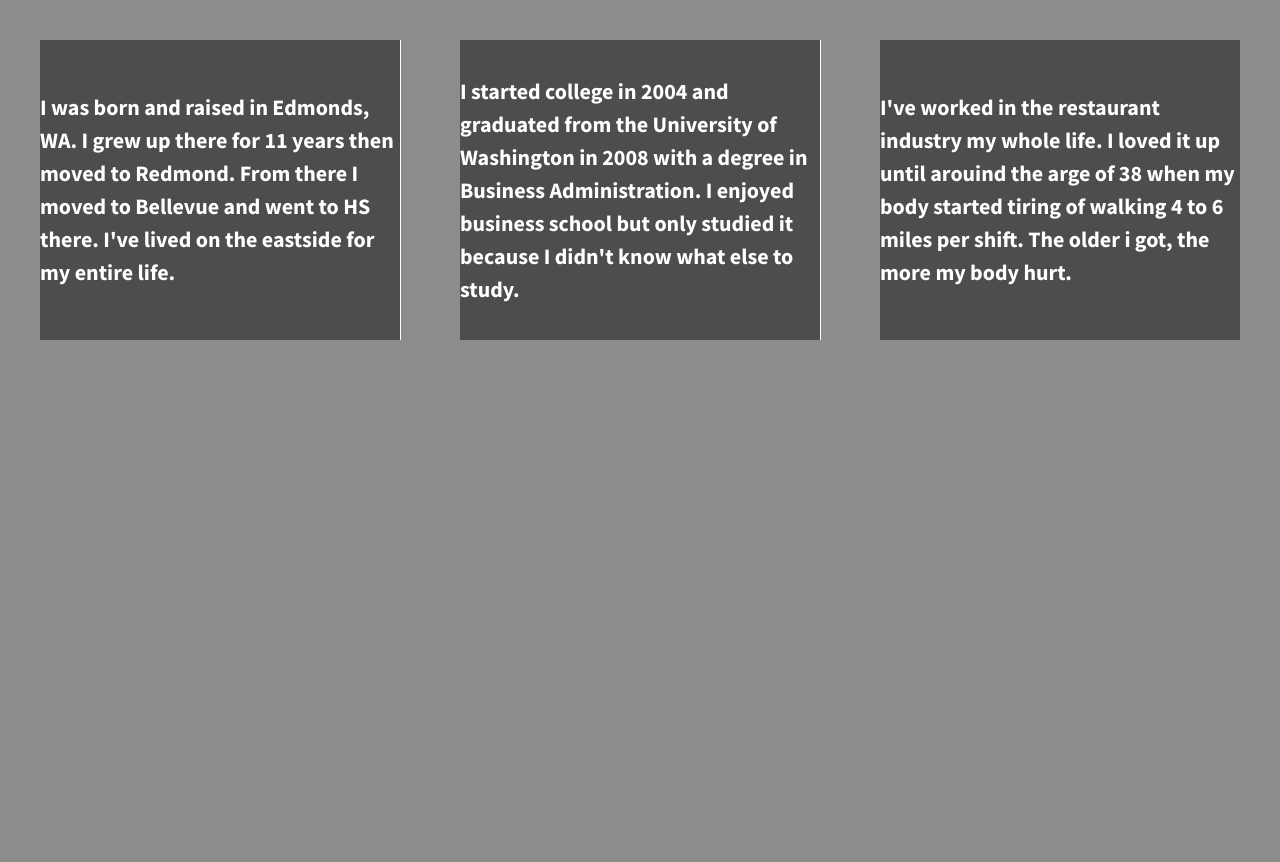
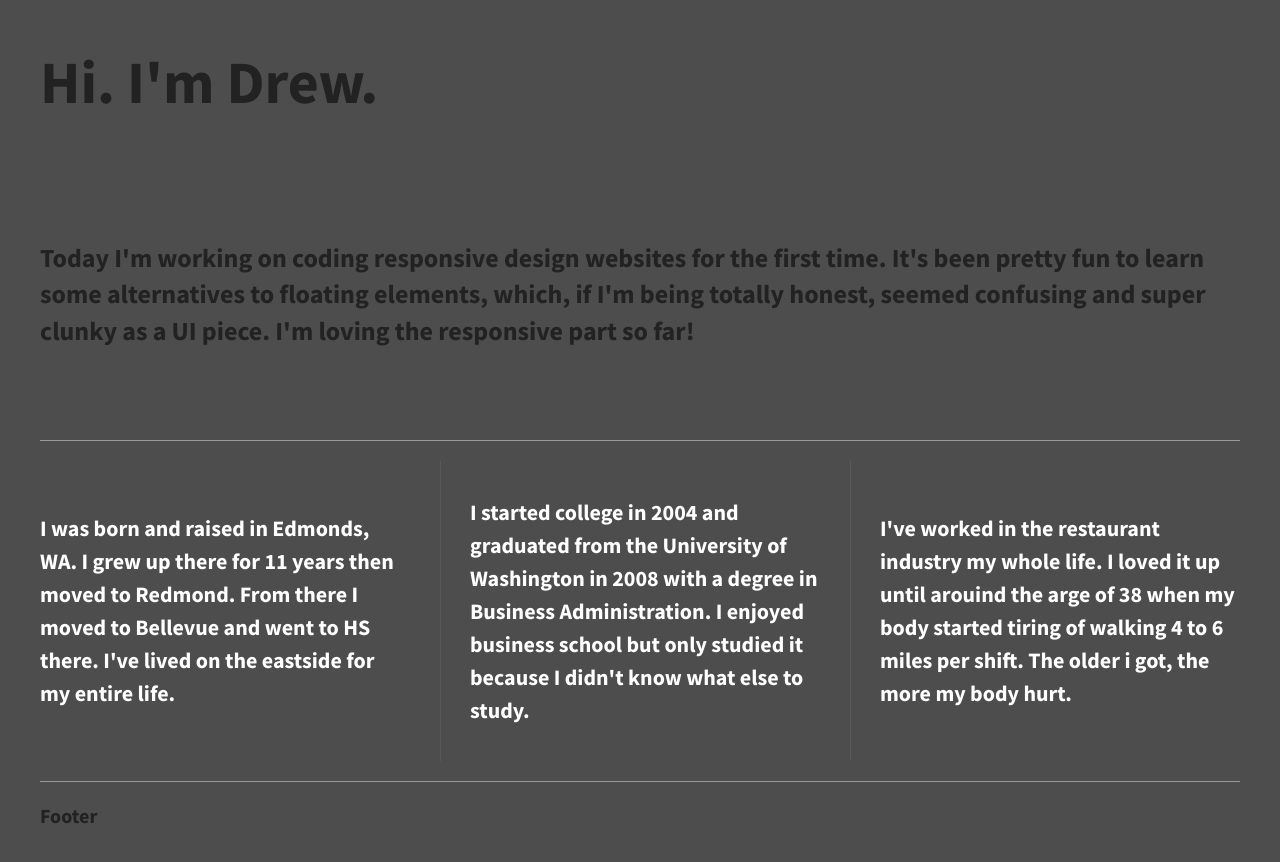
Before and after one commit to drusalt/divs-flexbox-starter, a plain HTML site: page index.html in a window 1280 px wide. Drawn offline with nearby package versions, Linux system fonts and the light colour scheme.

Commit message:
Changed structure and content

```diff
--- a/css/main.css
+++ b/css/main.css
@@ -97,7 +97,7 @@ textarea {
 
 
 html {
-  background-color: #8c8c8c;
+  background-color: #4d4d4d;
   height: 100%;
 }
 
@@ -113,11 +113,43 @@ body {
   font-weight: 700;
   display: flex;
   justify-content: space-between;
+  flex-flow: row wrap;
+
+
+}
 
 /*** Added this note to see if it uploads the push to GitHub ****/
 
+header, footer, main {
+  display: flex;
 
 }
+
+ main {
+  font-size: 1.3em;
+  height: 200px;
+  border-bottom: 1px solid #999999;
+  margin-bottom: 20px;
+
+ }
+
+header {
+  font-size: 3em;
+  height: 200px;
+
+}
+
+footer {
+  border-top: 1px solid #999999;
+  margin-top: 20px;
+  width: 100%;
+
+
+
+}
+
+
+
 
 .div-1, .div-2, .div-3 {
   /*give the divs a width of 30%, add display:flex, set justify-content and align-items to center*/
@@ -128,18 +160,23 @@ body {
   height: 300px;
   width: 30%;
   display:   flex;
-  justify-content: center;
+   justify-content: center;
   align-items: center;
+
+
 
 }
 
+
 .div-1 {
-  border-right: 1px solid #fff;
-
+  border-right: 1px solid #595959;
+  padding-right: 40px;
 }
 
 .div-2 {
-  border-right: 1px solid #fff;
+  border-right: 1px solid #595959;
+  padding-right: 20px;
+
 }
 
 
--- a/index.html
+++ b/index.html
@@ -22,6 +22,18 @@
         <![endif]-->
 
         <section class="wrapper">
+            <header>
+                Hi. I'm Drew.
+            </header>
+
+            <main>
+               Today I'm working on coding responsive design websites for the first time.  It's been pretty fun to learn some alternatives to floating elements, which, if I'm being totally honest, seemed confusing and super clunky as a UI piece.  I'm loving the responsive part so far!
+
+            </main>
+
+            </header><!-- /header -->
+
+
                 <div class="div-1">
                     I was born and raised in Edmonds, WA.  I grew up there for 11 years then moved to Redmond.  From there I moved to Bellevue and went to HS there.  I've lived on the eastside for my entire life.
                 </div>
@@ -31,6 +43,11 @@
                 <div class="div-3">
                     I've worked in the restaurant industry my whole life.  I loved it up until arouind the arge of 38 when my body started tiring of walking 4 to 6 miles per shift.  The older i got, the more my body hurt.
                 </div>
+                <footer>
+                    <p>Footer</p>
+                </footer>
+
+
         </section>
 
         <script src="https://ajax.googleapis.com/ajax/libs/jquery/1.11.3/jquery.min.js"></script>
```
Lines whose indentation alone changed are shown as unchanged.
